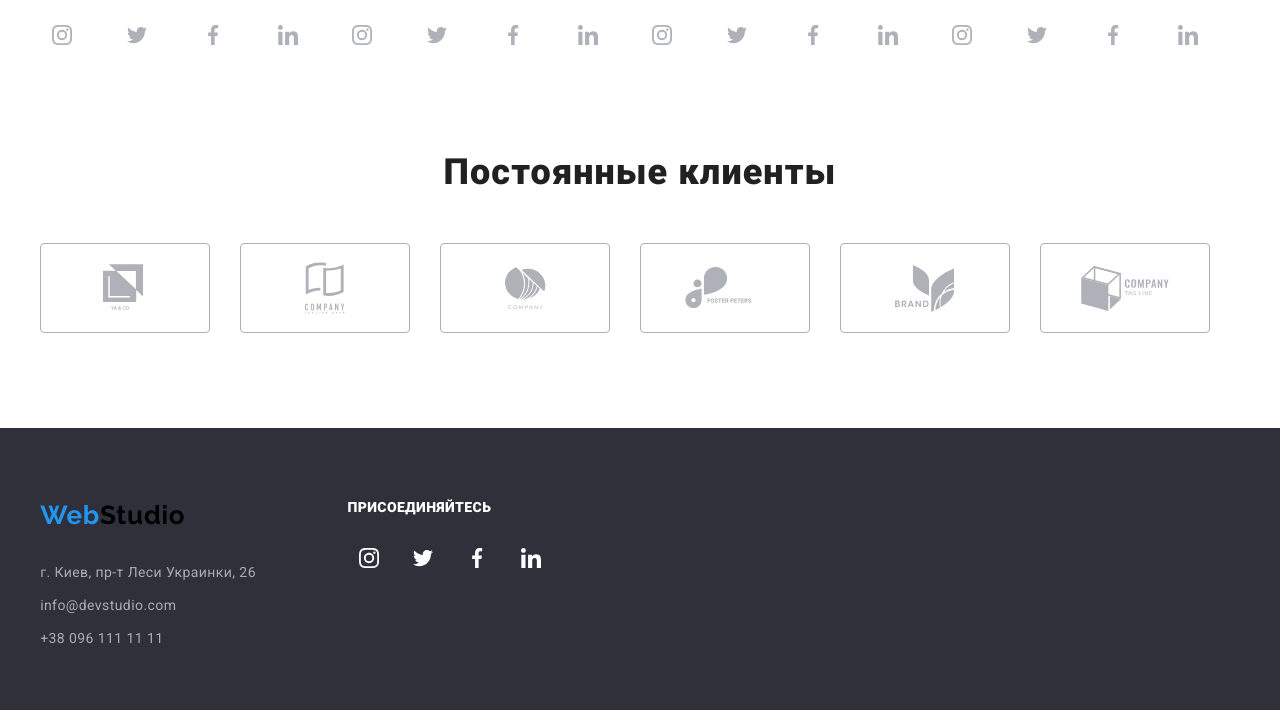
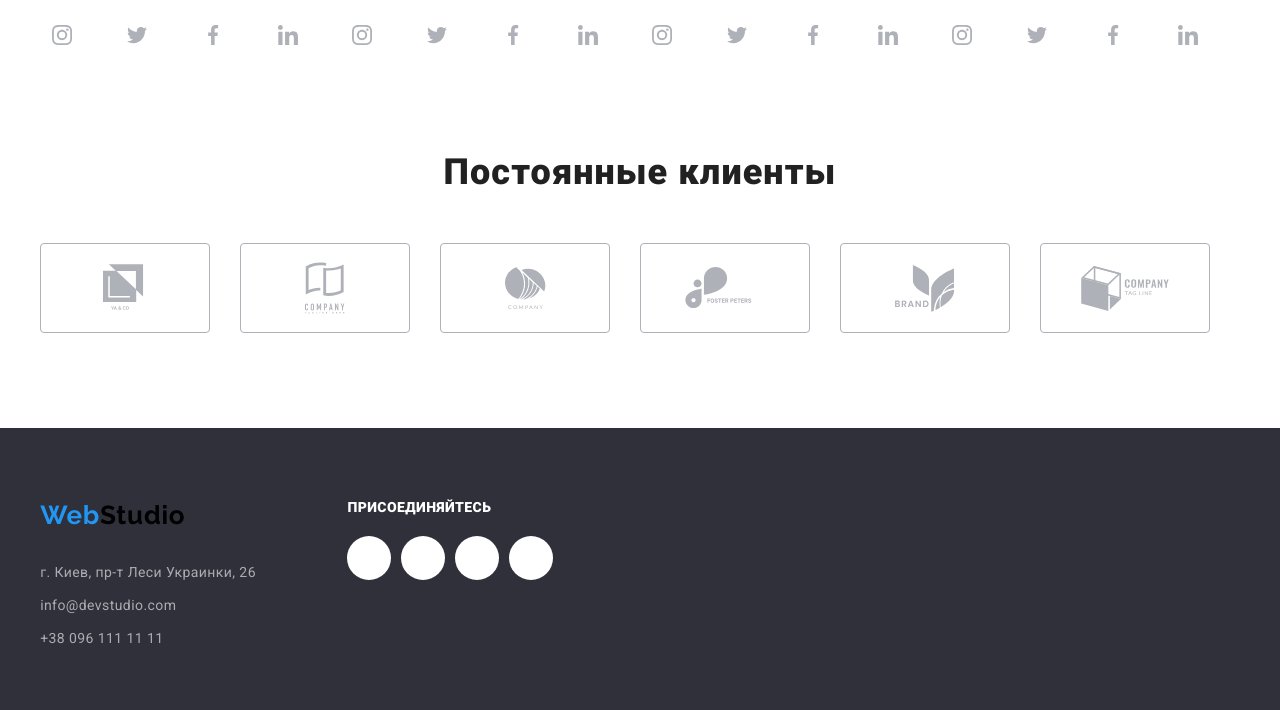
Before and after one commit to Natalia256/goit-markup-hw-04, a plain HTML site: page index.html in a window 1280 px wide. Shown: the part 2021-2731 px from the top of the page. Drawn offline with nearby package versions, Linux system fonts and the light colour scheme.

Commit message:
Update styles.css

```diff
--- a/css/styles.css
+++ b/css/styles.css
@@ -356,7 +356,7 @@ fill: #FFFFFF;
     justify-content: space-between;
 }
 .foter .social-list-link{
-    background-color: rgba(47, 48, 58, 0.4);
+    background-color: #FFFFFF;
        background-color: linear-gradient(
         rgba(47, 48, 58, 0.4),
         rgba(47, 48, 58, 0.4));
@@ -364,7 +364,7 @@ fill: #FFFFFF;
 
 
 .foter .social-list-svg{
-   fill: #FFFFFF;;
+   fill: #FFFFFF;
 }
 .foter .social-list-svg:hover, .social-list-svg:focus{
 fill: #FFFFFF;
```
